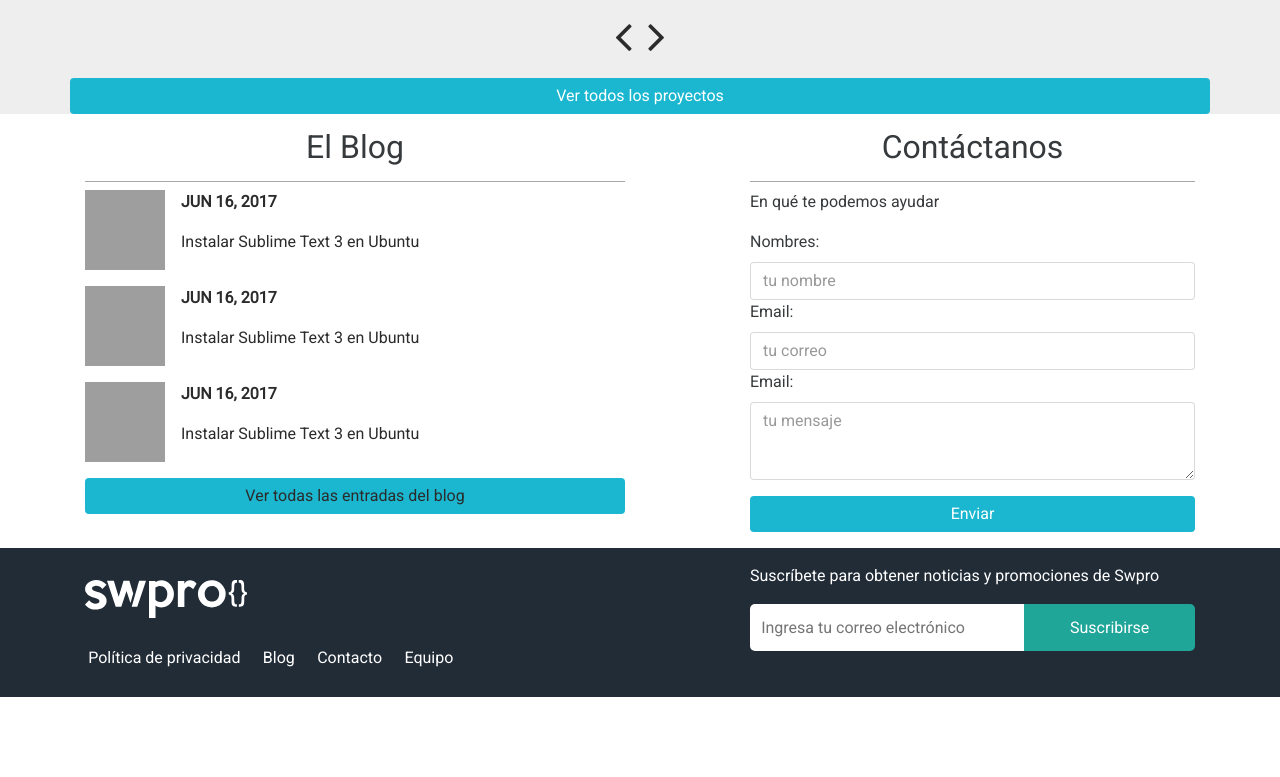
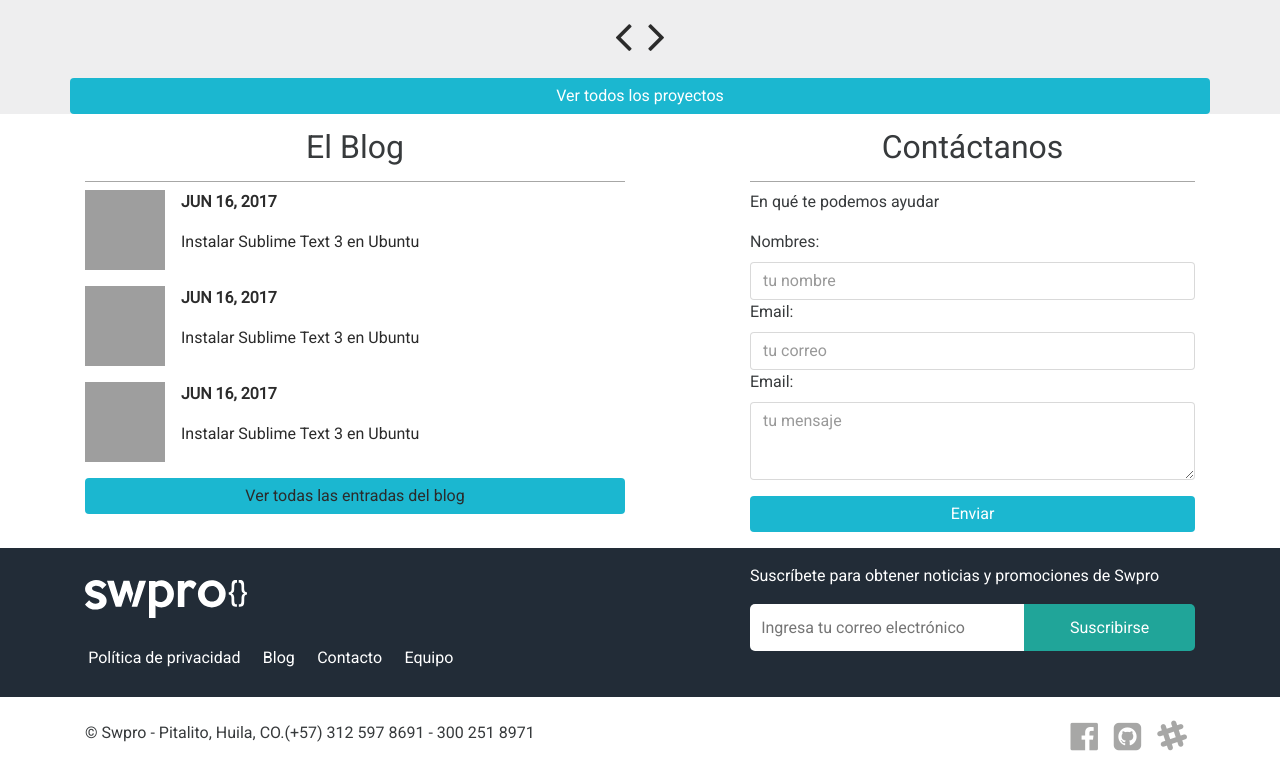
Before and after one commit to jgiraldo16/swpro_bb, a website: page pug/index.pug in a window 1280 px wide. Shown: the part 3289-4066 px from the top of the page. Before the commit the page ends 3986 px from the top, so only its background shows below. Drawn offline with nearby package versions, Linux system fonts and the light colour scheme; files that its build step writes are made by us from their sources; grey boxes are pictures that could not be loaded; files whose address does not match are found by name.

Commit message:
Ajustando...

```diff
--- a/pug/includes/footer.pug
+++ b/pug/includes/footer.pug
@@ -22,9 +22,18 @@ footer
                         input(type="text", placeholder="Ingresa tu correo electrónico", title="Tu correo para suscribirte")
                         input(type="submit", value="Suscribirse")
 
+.credits
+    .container
+        .creditsContainer
+            p.creditsInfo &copy; Swpro - Pitalito, Huila, CO.(+57) 312 597 8691 - 300 251 8971
 
-
-
+            .socialLinks
+                a(href="https://www.facebook.com/swpro.co", target="_blank")
+                    i.fa.fa-facebook-official
+                a(href="https://github.com/swprosoft", target="_blank")
+                    i.fa.fa-github-square
+                a(href="https://swproteam.slack.com/", target="_blank")
+                    i.fa.fa-slack
 
 script(src="js/jquery-3.2.1.min.js")
 script(src="js/bootstrap.min.js")
--- a/stylus/includes/footer.styl
+++ b/stylus/includes/footer.styl
@@ -44,3 +44,21 @@ footer
             padding .7rem
             flex 1 1 auto
             margin 0
+
+.credits
+    padding: 1rem 0 1rem 0
+
+    .creditsContainer
+        display flex
+        justify-content space-between
+        align-items flex-end
+
+        .socialLinks
+            font-size 2rem
+
+            i
+                color gris_2
+                padding .5rem
+
+                &:hover
+                    color verdeMenta
```
Also changed, not shown: app/css/estilos.css, app/css/includes/footer.css, app/images/flag.png (added), app/index.html, img/flag.png (added).
